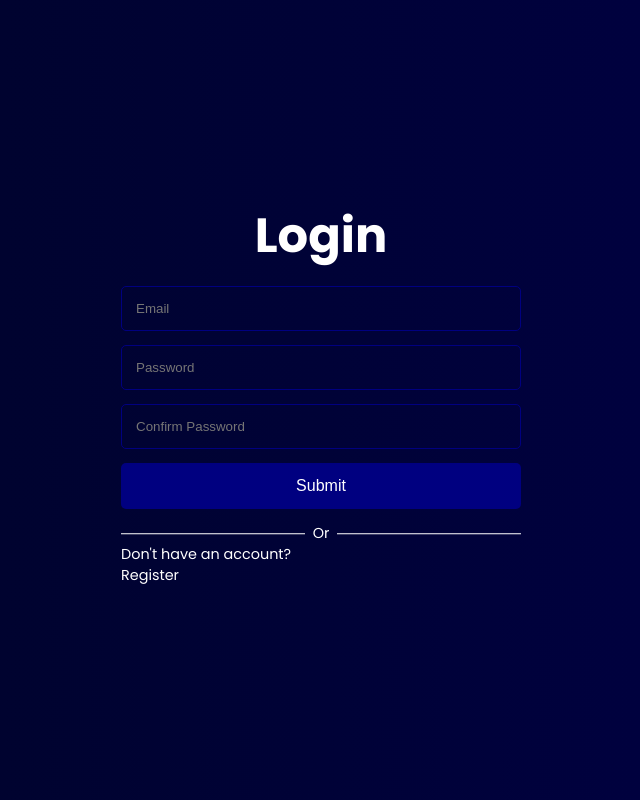
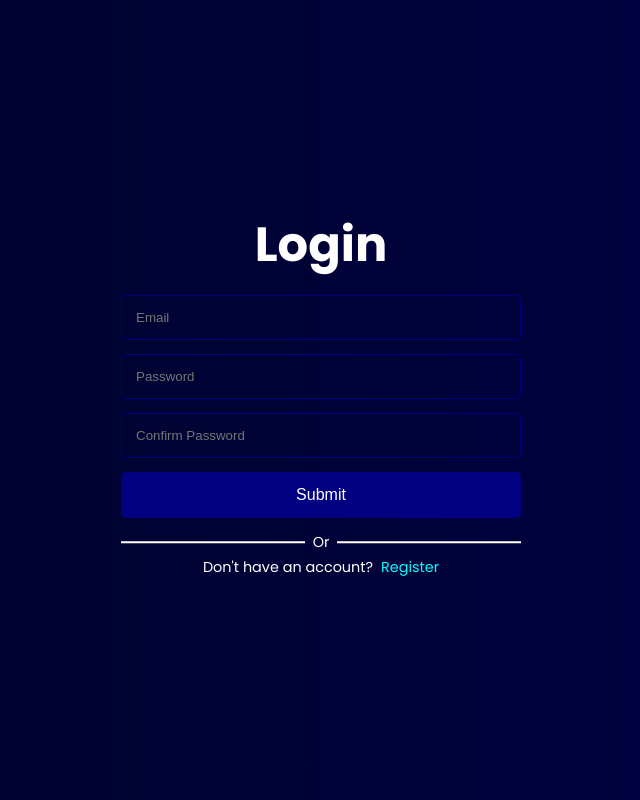
Before and after one commit to divenire05/SvelteKit-FullStack-CRUD-App, a SvelteKit app: page / in a window 1280 px wide. Shown: the whole page, without its empty margins (319-959 px from the left). Built offline with nearby package versions, Linux system fonts and the light colour scheme.

Commit message:
fixing positioning

```diff
--- a/src/components/Authenticate.svelte
+++ b/src/components/Authenticate.svelte
@@ -152,6 +152,9 @@
         padding: 14px 0;
         overflow: hidden;
         font-size: 0.9rem;
+        display: flex;
+        flex-direction: column;
+        gap: 4px;
     }
 
     .options > p {
@@ -180,4 +183,16 @@
     .options > p::before {
         left: 100%;
     }
+
+    .options div {
+        display: flex;
+        align-items: center;
+        gap: 8px;
+        justify-content: center;
+    }
+
+    .options div p:last-of-type {
+        color: cyan;
+        cursor: pointer;
+    }
 </style>
```
